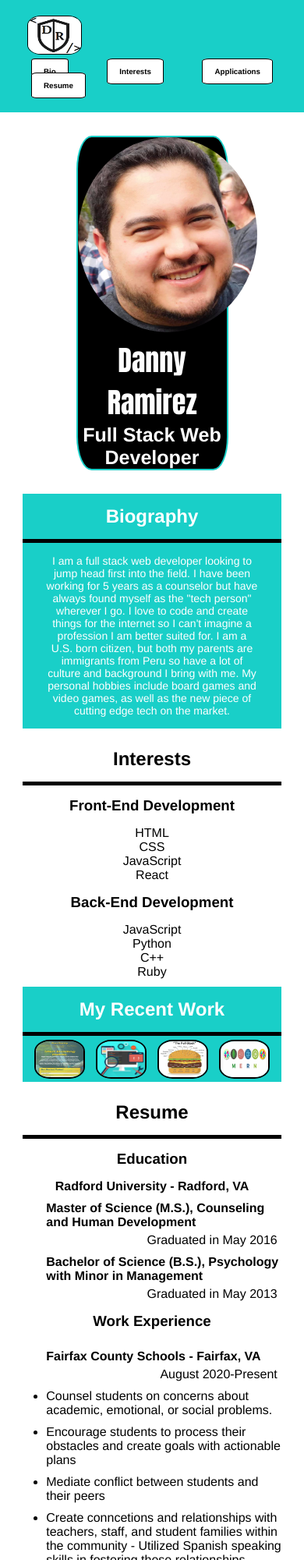
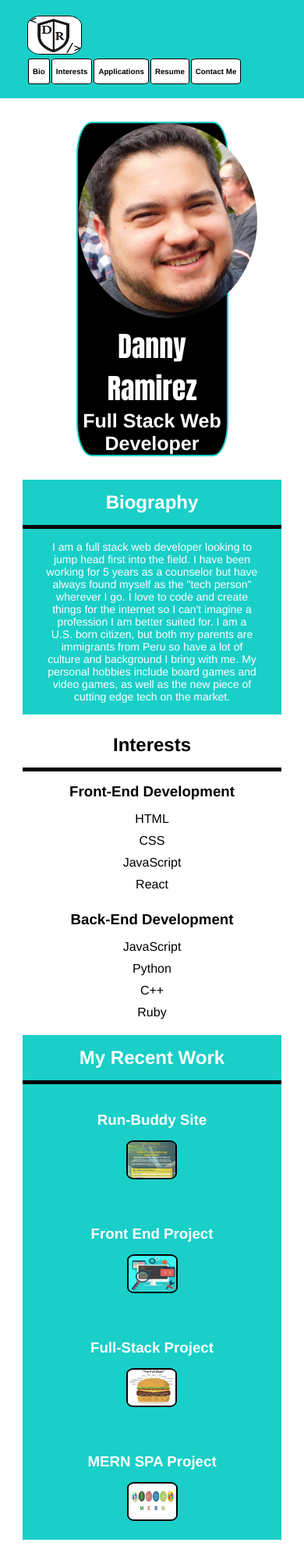
Before and after one commit to dannyramirezgd/portfolio, a plain HTML site: page index.html in a window 390 px wide. Shown: the top 2000 px of the page at 78% size. Drawn offline with Linux system fonts and the light colour scheme.

Commit message:
add contact me and fixed CSS issues with nav

```diff
--- a/assets/css/style.css
+++ b/assets/css/style.css
@@ -44,7 +44,7 @@ header nav ul{
     list-style:none;
 }
 header nav ul li a{
-    padding: 10px 15px;
+    padding: 10px 5px;
     font-weight: lighter;
     font-size: 2.5vw;
     text-decoration: none;
@@ -52,7 +52,7 @@ header nav ul li a{
     font-weight: bolder;
     background-color: var(--tertiary-color);
     border-radius: 10%;
-    margin: 0 5px;
+    margin: 0 1px;
     border: 1px solid var(--secondary-color);
 
 }
@@ -110,6 +110,7 @@ section{
 .interests ul li{
     text-align: center;
     list-style: none;
+    padding-bottom: 10px;
 }
 h2 {
     padding: 15px 15px;
@@ -123,16 +124,18 @@ h3 {
     background: var(--primary-color);
     display:flex;
     flex-wrap: wrap;
-    margin: 0 auto;
+    justify-content:center;
+}
+.projects{
     align-items: center;
-    justify-content: space-evenly;
+    padding: 20px;
 }
 .imgs {
     height: 50px;
     width: 65px;
-    margin-top: 5px;
     border: 2px solid var(--secondary-color);
-    border-radius: 30%;
+    border-radius: 15%;
+    align-items: center;
 }
 .resume {
     background: var(--tertiary-color);
@@ -153,6 +156,12 @@ h3 {
 .duties ul li{
     list-style: disc;
     font-weight: lighter;
+}
+.contact-form{
+    background: var(--primary-color);
+    text-decoration: none;
+    color: var(--tertiary-color);
+    padding: 10px;
 }
 @media screen and (min-width: 980px) {
     header {
@@ -177,7 +186,7 @@ h3 {
     header nav ul li a{
         padding: 10px 20px;
         font-weight: lighter;
-        font-size: 1.5vw;
+        font-size: 20px;
         text-decoration: none;
         color:var(--secondary-color);
         font-weight: bolder;
@@ -204,4 +213,7 @@ h3 {
             flex-wrap: wrap;
             border-radius: 10%;
     }
+    section{
+        width:40%;
+    }
 }
--- a/index.html
+++ b/index.html
@@ -23,6 +23,9 @@
           </li>
           <li>
             <a href="#resume">Resume</a>
+          </li>
+          <li>
+            <a href="#contact-me">Contact Me</a>
           </li>
         </ul>
       </nav>
@@ -71,21 +74,28 @@
     <section id="applications">
       <h2 class="recent-work">My Recent Work</h2>
       <!--Run Buddy-->
-      <div class=recent-work>
-        <a href="https://dannyramirezgd.github.io/run-buddy/"><img class="imgs" src="assets/images/run-buddy-mock-up.PNG"/></a>
-
+      <div class="recent-work">
+        <div class="projects">
+        <h3>Run-Buddy Site</h3>
+        <a href="https://dannyramirezgd.github.io/run-buddy/"><img class="imgs" src="assets/images/run-buddy-mock-up.PNG" alt="capture of run-buddy site"/></a>
+        </div>
       <!--Interactive Front-End Project 1-->
-
-        <a href=""><img class="imgs" src="assets/images/front-end.PNG"/></a>
-
+      <div class="projects">
+        <h3>Front End Project</h3>
+        <a href=""><img class="imgs" src="assets/images/front-end.PNG" alt="front-end project on computer screen"/></a>
+      </div>
       <!--Interactive Full-Stack Project 2-->
-
-        <a href=""><img class="imgs" src="assets/images/full-stacck.PNG"/></a>
-
+      <div class="projects">
+        <h3>Full-Stack Project</h3>
+        <a href=""><img class="imgs" src="assets/images/full-stacck.PNG" alt="full-stack displayed as a cheeseburger"/></a>
+      </div>
       <!--Interactive MERN SPA Project 3-->
-
-        <a href=""><img class="imgs" src="assets/images/mern-spa.PNG"/></a>
+      <div class="projects">
+      <h3>MERN SPA Project</h3>
+        <a href=""><img class="imgs" src="assets/images/mern-spa.PNG" alt="MERN and different random images associated with MERN"/></a>
       </div>
+    </div>
+    </div>
     </section>
     <!--Resume-->
     <section id="resume" class="resume">
@@ -179,7 +189,15 @@
         </div>
       </ul>
     </section>
-    <!--Social Media-->
-    <footer>&copy Danny Ramirez 2021</footer>
+    <!--Contact Me-->
+    <section>
+      <div class="contact-form">
+        <h3 id="contact-me">Contact Me</h3>
+          <a href="mailto:danny.ramirezgd@gmail.com">danny.ramirezgd@gmail.com</a>
+      </div>
+    </section>
+    <footer>
+      &copy Danny Ramirez 2021
+    </footer>
   </body>
 </html>
```
